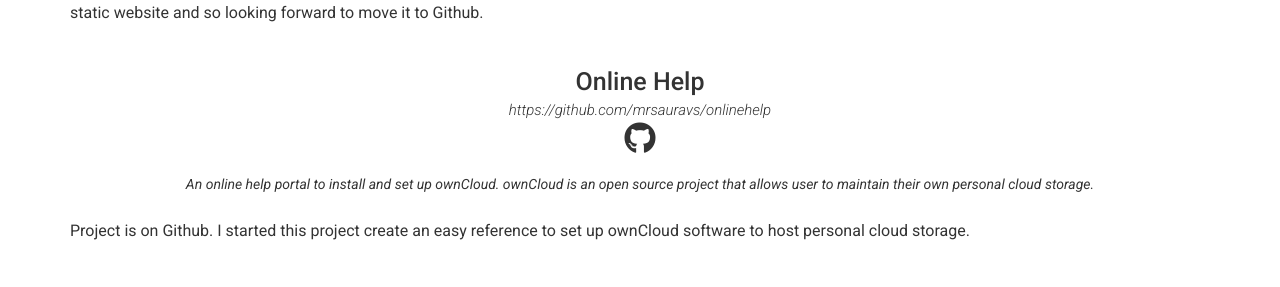
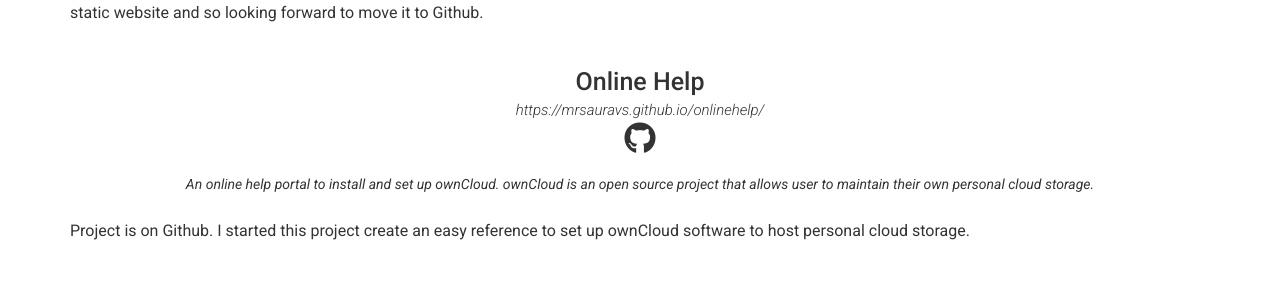
Before and after one commit to mrsauravs/professionalcv, a Jekyll site: the page built from index.md, in a window 1280 px wide and 900 px high, scrolled down 2467 px. Shown: the part 159-446 px from the top of the window. Built offline with Jekyll 4.4.1, drawn with Linux system fonts in a browser that asks for light colours; nearby versions of some CDN libraries; part of the change alters nothing that is shown.

Commit message:
Update projects.yml

```diff
--- a/_data/projects.yml
+++ b/_data/projects.yml
@@ -10,7 +10,7 @@
 
 - layout: top-middle
   name: Online Help
-  link: https://github.com/mrsauravs/onlinehelp
+  link: https://mrsauravs.github.io/onlinehelp/
   github: mrsauravs/onlinehelp
   quote: >
     An online help portal to install and set up ownCloud. ownCloud is an open source project that allows user to maintain their own personal cloud storage.
```
